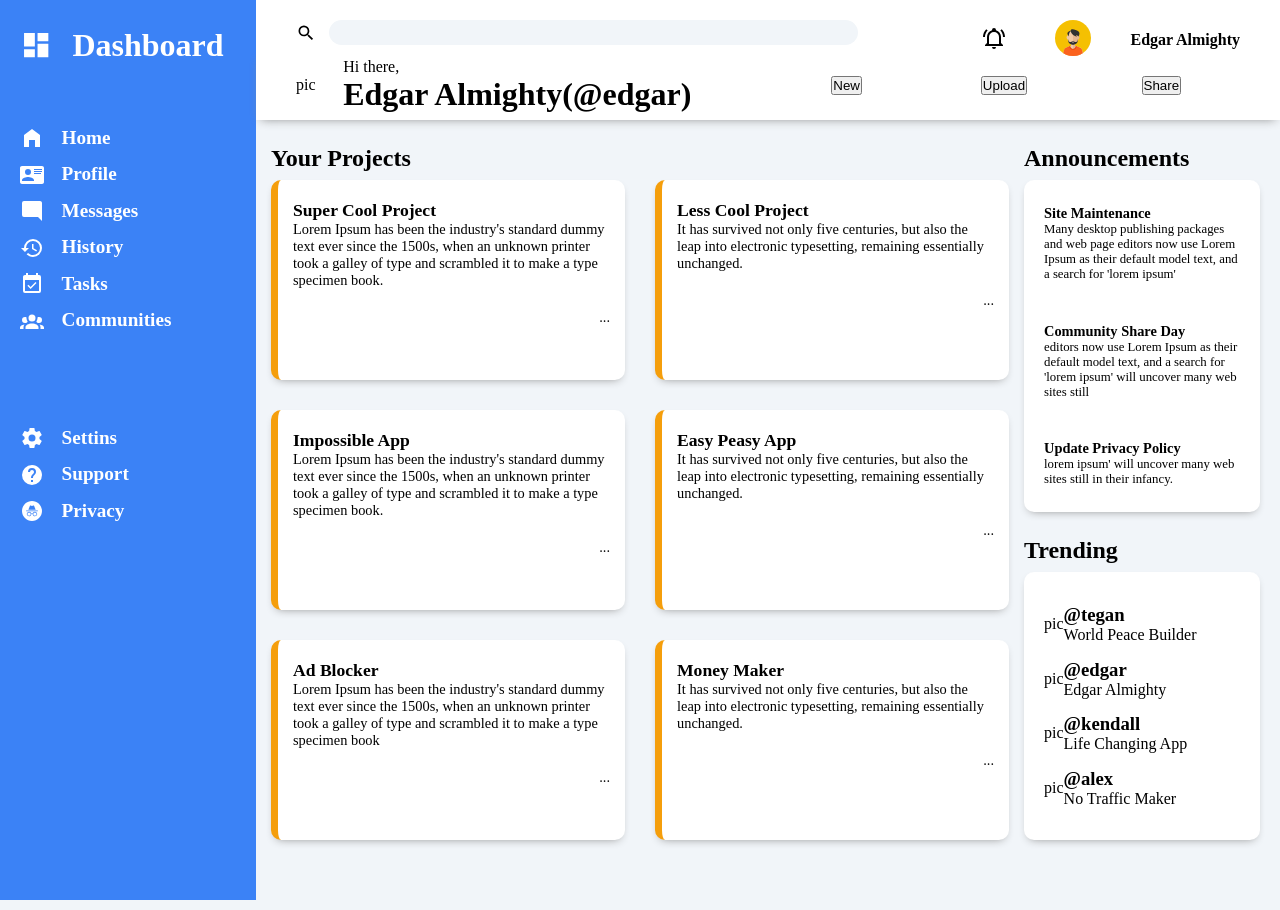
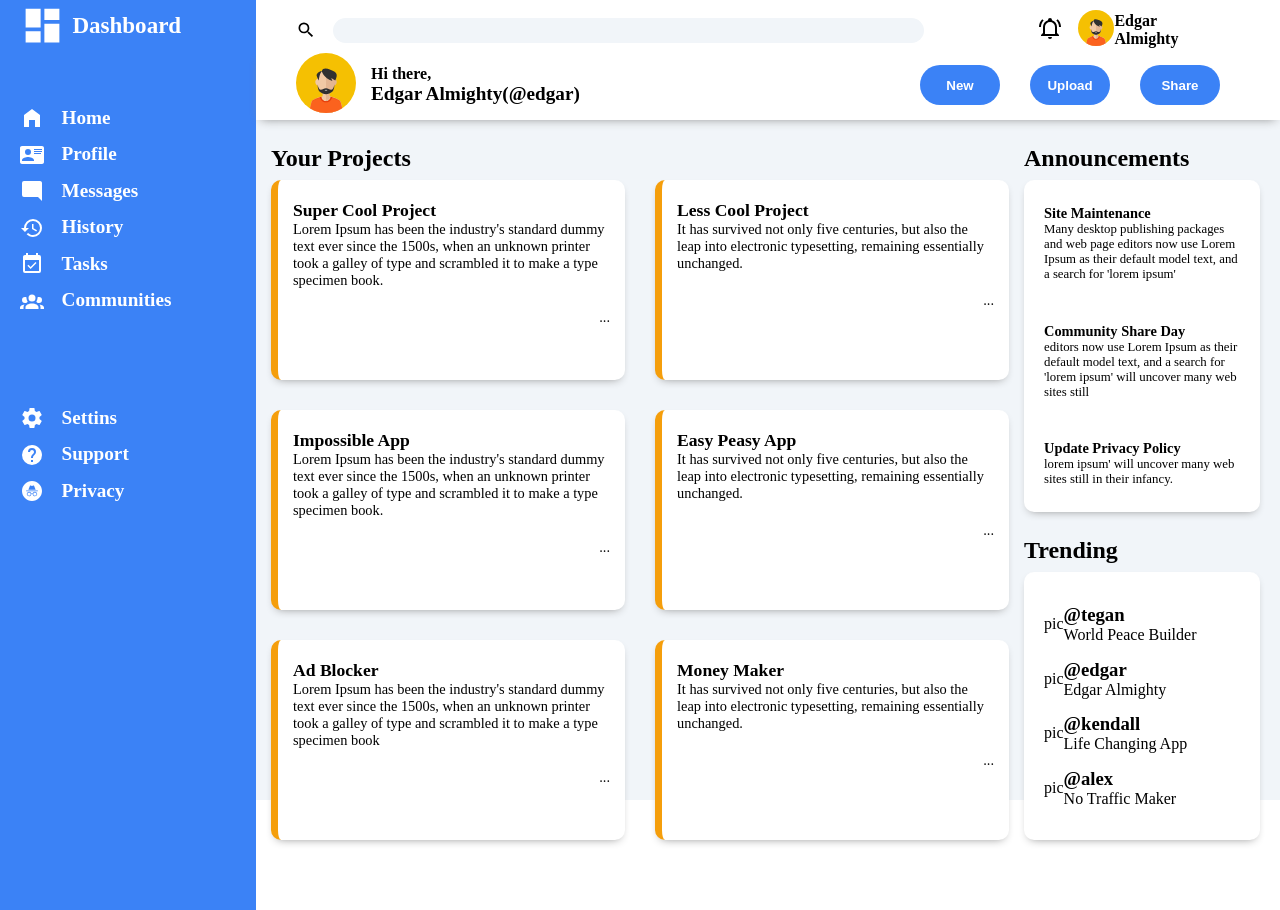
Before and after one commit to Spec0s/ADMIN-DASHBOARD, a plain HTML site: page index.html in a window 1280 px wide. Drawn offline with Linux system fonts and the light colour scheme.

Commit message:
added grid small fixes

```diff
--- a/index.html
+++ b/index.html
@@ -118,7 +118,9 @@
         </div>
         <div class="user-bar">
             <div class="user">
-                <div class="user-logo">pic</div>
+                <div class="user-logo">
+                    <img style="width:60px;height:60px" src="./avatar-svgrepo-com.svg">
+                </div>
                 <div class="user-name">
                     <p>Hi there,</p>
                     <h1>Edgar Almighty(@edgar)</h1>
--- a/styles.css
+++ b/styles.css
@@ -9,15 +9,17 @@
     grid-template-rows: 50px 70px 60px auto 60px auto;
     background-color: #f1f5f9;
     min-width: 875px;
+    grid-auto-rows: auto;
+    height: 100vh;
 }
 
 .dashboard {
     color: white;
     background-color: #3b82f6;
     gap: 50px;
-    padding: 20px 20px 80px 20px;
-    height: 100vh;
-    grid-template-rows: 50px 250px 100px;
+    padding: 0px 20px 0 20px;
+    height: 100%;
+    grid-template-rows: 50px 250px 1fr;
     display: grid;
     grid-row: 1/7;
     grid-column: 1;
@@ -28,16 +30,16 @@
     align-items: center;
     grid-template-columns: 15% 85%;
     gap: 20px;
-    font-size: clamp(0.7rem, 1.3vw, 1rem);
 }
 
 .logo>svg{
-    min-width: 32px;
-    min-height: 32px;
+    width: 45px;
+    height: 45px;
 }
 
 .logo>h1{
     color: white!important;
+    font-size: clamp(1.1rem, 1.8vw, 1.6rem);
 }
 
 .logo:hover{
@@ -63,12 +65,13 @@
 
 .search-bar {
     display: grid;
-    grid-template-columns: 70% 30%;
+    grid-template-columns: 4fr 1fr;
     grid-row: 1;
-    padding: 20px 40px 0 40px;
+    padding: 10px 60px 0 40px;
     background-color: white;
     grid-column: 2/4;
     z-index: 1;
+    align-items: center;
 }
 
 .search-form{
@@ -106,7 +109,7 @@
     display: grid;
     justify-items: end;
     align-items: center;
-    grid-template-columns: 1fr 30% 3fr;
+    grid-template-columns: 1fr 2fr 4fr;
 }
 
 .notifications>ul>li {
@@ -116,8 +119,8 @@
 .user-bar {
     display: grid;
     background-color: white;
-    grid-template-columns: repeat(2, 1fr);
-    padding: 0px 40px 0 40px;
+    grid-template-columns: 4fr 1fr;
+    padding: 0px 60px 0 40px;
     grid-row: 2;
     grid-column: 2/4;
     box-shadow: 0 4px 10px -5px #888888;
@@ -125,18 +128,41 @@
 
 .user {
     display: grid;
-    grid-template-columns: 10% 90%;
     align-items: center;
+    grid-template-columns: 60px 1fr;
+    gap: 15px;
+    align-items: center;
+}
+
+.user-name>p{
+    font-weight: bold;
+}
+
+.user-name>h1{
+    font-size: clamp(1rem, 1.5vw, 1.5rem);
 }
 
 .user-tools {
     display: grid;
     grid-template-columns: repeat(3, 1fr);
+    gap: 30px;
     align-items: center;
-    justify-items: center;
+    justify-items: end;
 }
 
-.user-tools>ul>button {
+.user-tools>button {
+    color: white;
+    font-weight: bold;
+    border:none;
+    background-color: #3b82f6;
+    border-radius: 20px;
+    width: 80px;
+    height: 40px;
+}
+
+.user-tools>button:hover{
+    color: black;
+    cursor: pointer;
 }
 
 .content-bar-1 {
```
